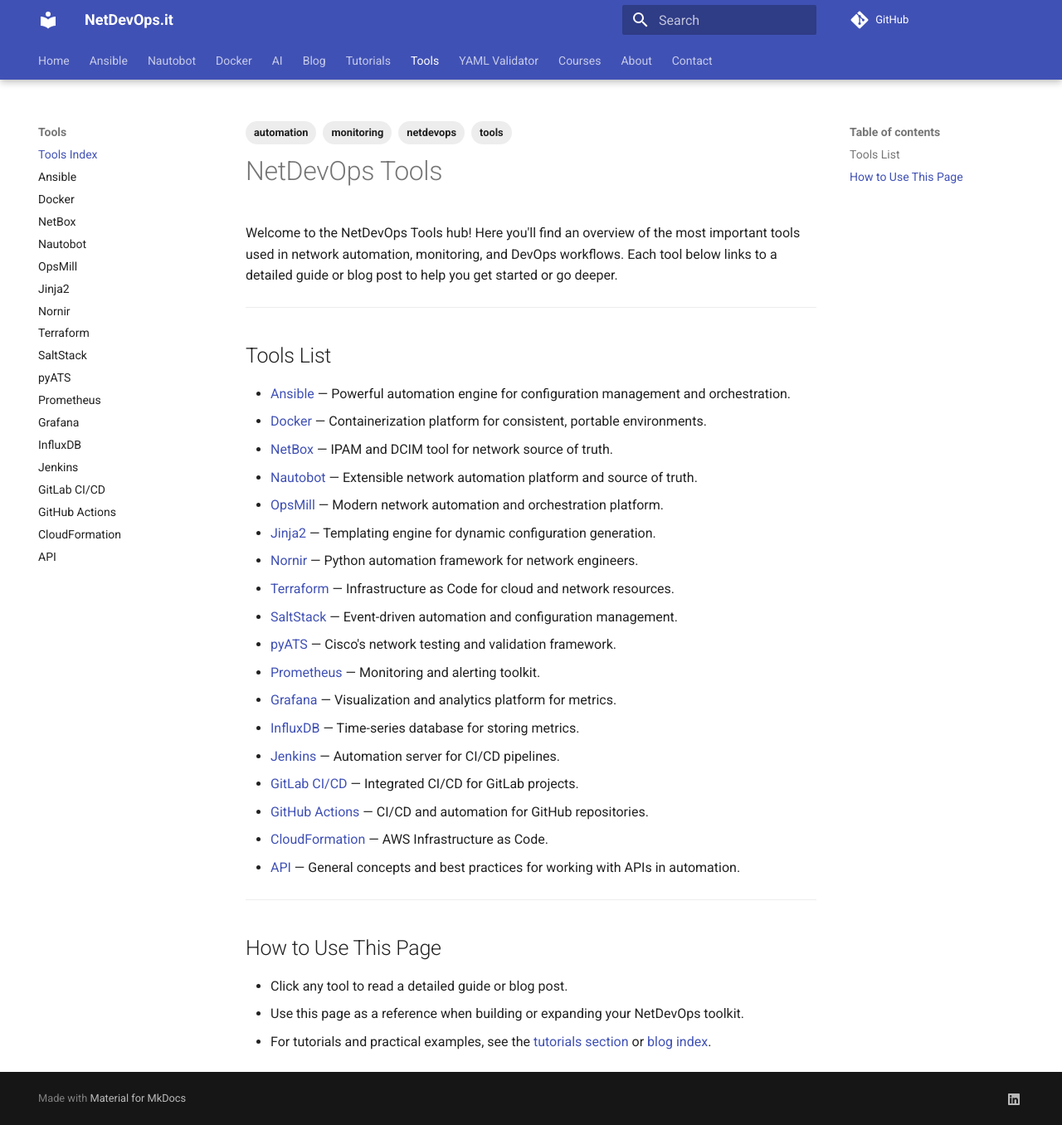
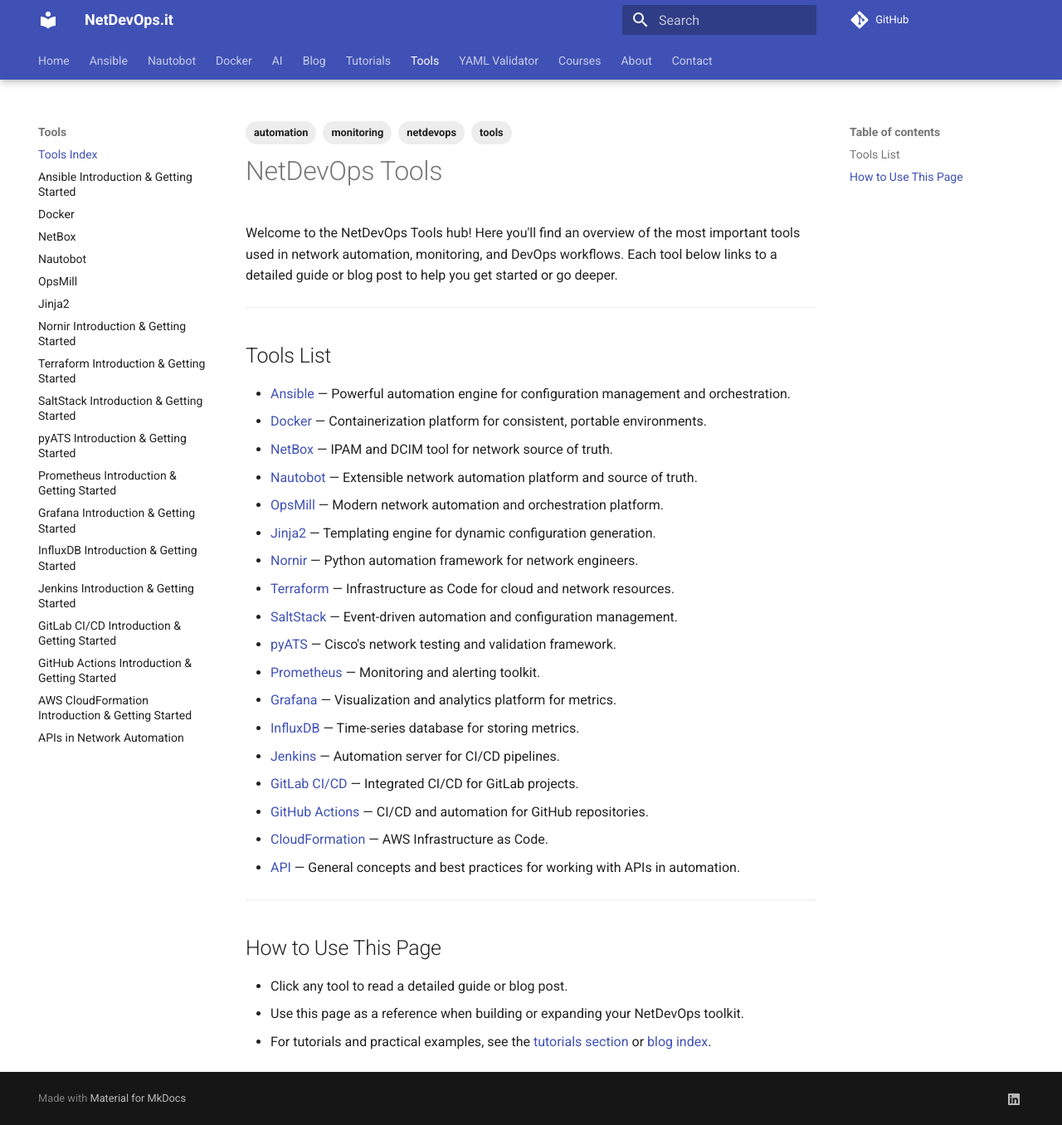
Before and after one commit to bsmeding/bsmeding.github.io, an MkDocs documentation site: the page built from docs/tools.md, in a window 1280 px wide and 1356 px high. Shown: the whole window at 83% size. Built offline with MkDocs 1.6.1 and Material for MkDocs 9.7.7, drawn with Linux system fonts in a browser that asks for light colours; comment, search, counter and statistics services are not loaded; some of the changed lines change nothing that is shown.

Commit message:
update links tools

```diff
--- a/docs/tools.md
+++ b/docs/tools.md
@@ -12,24 +12,24 @@
 
 ## Tools List
 
-- [Ansible](/blog/ansible-introduction--getting-started.html) — Powerful automation engine for configuration management and orchestration.
-- [Docker](/blog/docker.html) — Containerization platform for consistent, portable environments.
-- [NetBox](/blog/netbox.html) — IPAM and DCIM tool for network source of truth.
-- [Nautobot](/blog/nautobot.html) — Extensible network automation platform and source of truth.
-- [OpsMill](/blog/opsmill.html) — Modern network automation and orchestration platform.
-- [Jinja2](/blog/jinja2.html) — Templating engine for dynamic configuration generation.
-- [Nornir](/blog/nornir-introduction--getting-started.html) — Python automation framework for network engineers.
-- [Terraform](/blog/terraform-introduction--getting-started.html) — Infrastructure as Code for cloud and network resources.
-- [SaltStack](/blog/saltstack-introduction--getting-started.html) — Event-driven automation and configuration management.
-- [pyATS](/blog/pyats-introduction--getting-started.html) — Cisco's network testing and validation framework.
-- [Prometheus](/blog/prometheus-introduction--getting-started.html) — Monitoring and alerting toolkit.
-- [Grafana](/blog/grafana-introduction--getting-started.html) — Visualization and analytics platform for metrics.
-- [InfluxDB](/blog/influxdb-introduction--getting-started.html) — Time-series database for storing metrics.
-- [Jenkins](/blog/jenkins-introduction--getting-started.html) — Automation server for CI/CD pipelines.
-- [GitLab CI/CD](/blog/gitlab-ci-cd-introduction--getting-started.html) — Integrated CI/CD for GitLab projects.
-- [GitHub Actions](/blog/github-actions-introduction--getting-started.html) — CI/CD and automation for GitHub repositories.
-- [CloudFormation](/blog/aws-cloudformation-introduction--getting-started.html) — AWS Infrastructure as Code.
-- [API](/blog/apis-in-network-automation.html) — General concepts and best practices for working with APIs in automation.
+- [Ansible](blog/posts/tools/ansible.md) — Powerful automation engine for configuration management and orchestration.
+- [Docker](blog/posts/tools/docker.md) — Containerization platform for consistent, portable environments.
+- [NetBox](blog/posts/tools/netbox.md) — IPAM and DCIM tool for network source of truth.
+- [Nautobot](blog/posts/tools/nautobot.md) — Extensible network automation platform and source of truth.
+- [OpsMill](blog/posts/tools/opsmill.md) — Modern network automation and orchestration platform.
+- [Jinja2](blog/posts/tools/jinja2.md) — Templating engine for dynamic configuration generation.
+- [Nornir](blog/posts/tools/nornir.md) — Python automation framework for network engineers.
+- [Terraform](blog/posts/tools/terraform.md) — Infrastructure as Code for cloud and network resources.
+- [SaltStack](blog/posts/tools/saltstack.md) — Event-driven automation and configuration management.
+- [pyATS](blog/posts/tools/pyats.md) — Cisco's network testing and validation framework.
+- [Prometheus](blog/posts/tools/prometheus.md) — Monitoring and alerting toolkit.
+- [Grafana](blog/posts/tools/grafana.md) — Visualization and analytics platform for metrics.
+- [InfluxDB](blog/posts/tools/influxdb.md) — Time-series database for storing metrics.
+- [Jenkins](blog/posts/tools/jenkins.md) — Automation server for CI/CD pipelines.
+- [GitLab CI/CD](blog/posts/tools/gitlab-ci.md) — Integrated CI/CD for GitLab projects.
+- [GitHub Actions](blog/posts/tools/github-actions.md) — CI/CD and automation for GitHub repositories.
+- [CloudFormation](blog/posts/tools/cloudformation.md) — AWS Infrastructure as Code.
+- [API](blog/posts/tools/api.md) — General concepts and best practices for working with APIs in automation.
 
 ---
 
--- a/mkdocs.yml
+++ b/mkdocs.yml
@@ -54,24 +54,24 @@
     - 'SSO: Introduction': sso.md
   - Tools:
     - 'Tools Index': tools.md
-    - 'Ansible': blog/ansible-introduction--getting-started.html
-    - 'Docker': blog/docker.html
-    - 'NetBox': blog/netbox.html
-    - 'Nautobot': blog/nautobot.html
-    - 'OpsMill': blog/opsmill.html
-    - 'Jinja2': blog/jinja2.html
-    - 'Nornir': blog/nornir-introduction--getting-started.html
-    - 'Terraform': blog/terraform-introduction--getting-started.html
-    - 'SaltStack': blog/saltstack-introduction--getting-started.html
-    - 'pyATS': blog/pyats-introduction--getting-started.html
-    - 'Prometheus': blog/prometheus-introduction--getting-started.html
-    - 'Grafana': blog/grafana-introduction--getting-started.html
-    - 'InfluxDB': blog/influxdb-introduction--getting-started.html
-    - 'Jenkins': blog/jenkins-introduction--getting-started.html
-    - 'GitLab CI/CD': blog/gitlab-ci-cd-introduction--getting-started.html
-    - 'GitHub Actions': blog/github-actions-introduction--getting-started.html
-    - 'CloudFormation': blog/aws-cloudformation-introduction--getting-started.html
-    - 'API': blog/apis-in-network-automation.html
+    - 'Ansible': blog/posts/tools/ansible.md
+    - 'Docker': blog/posts/tools/docker.md
+    - 'NetBox': blog/posts/tools/netbox.md
+    - 'Nautobot': blog/posts/tools/nautobot.md
+    - 'OpsMill': blog/posts/tools/opsmill.md
+    - 'Jinja2': blog/posts/tools/jinja2.md
+    - 'Nornir': blog/posts/tools/nornir.md
+    - 'Terraform': blog/posts/tools/terraform.md
+    - 'SaltStack': blog/posts/tools/saltstack.md
+    - 'pyATS': blog/posts/tools/pyats.md
+    - 'Prometheus': blog/posts/tools/prometheus.md
+    - 'Grafana': blog/posts/tools/grafana.md
+    - 'InfluxDB': blog/posts/tools/influxdb.md
+    - 'Jenkins': blog/posts/tools/jenkins.md
+    - 'GitLab CI/CD': blog/posts/tools/gitlab-ci.md
+    - 'GitHub Actions': blog/posts/tools/github-actions.md
+    - 'CloudFormation': blog/posts/tools/cloudformation.md
+    - 'API': blog/posts/tools/api.md
   - YAML Validator: yaml-validator.md
   - Courses:
     - 'Courses': courses.md
```
